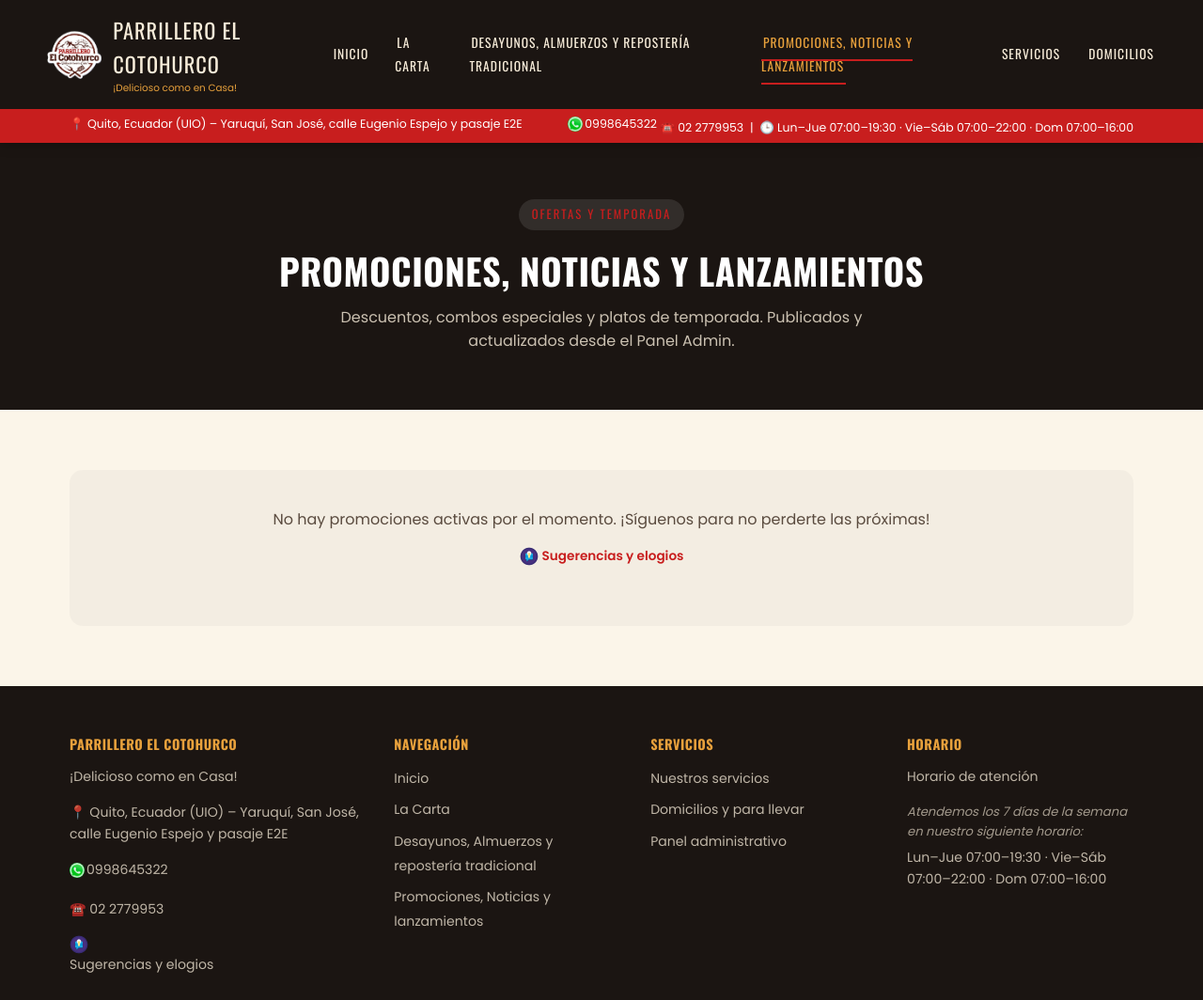
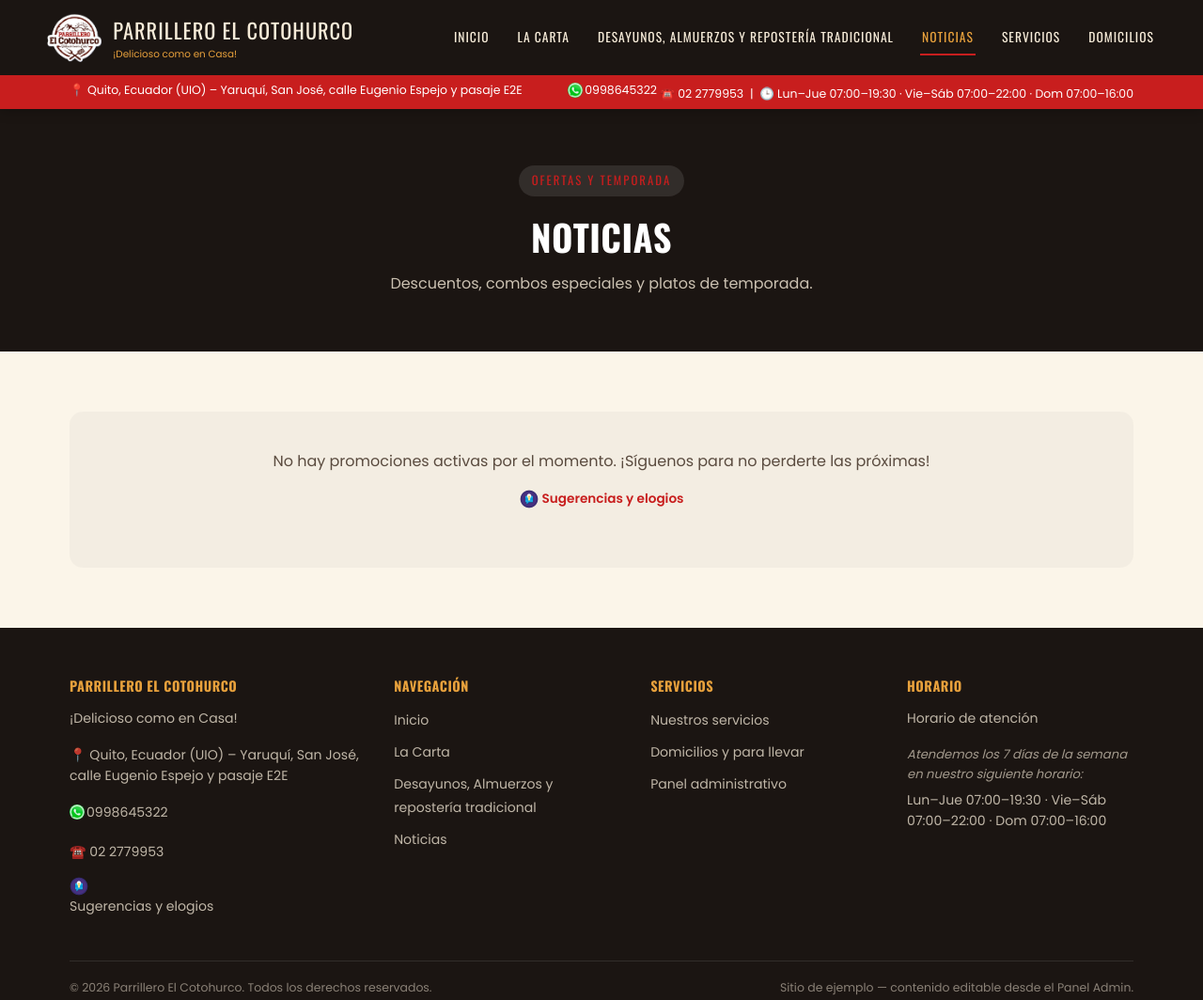
Before and after one commit to jhoncalva016-cell/Parrillero-cotohurco, a website: page promociones.html in a window 1280 px wide. Shown: the top 1064 px of the page at 94% size. Drawn offline with nearby package versions, Linux system fonts and the light colour scheme.

Commit message:
Add files via upload

```diff
--- a/promociones.html
+++ b/promociones.html
@@ -24,7 +24,7 @@
       <li><a href="index.html">Inicio</a></li>
       <li><a href="carta.html">La Carta</a></li>
       <li><a href="desayunos.html">Desayunos, Almuerzos y repostería tradicional</a></li>
-      <li><a href="promociones.html" class="active">Promociones, Noticias y lanzamientos</a></li>
+      <li><a href="promociones.html" class="active">Noticias</a></li>
       <li><a href="servicios.html">Servicios</a></li>
       <li><a href="domicilios.html">Domicilios</a></li>
     </ul>
@@ -40,8 +40,8 @@
 <section class="page-hero">
   <div class="container">
     <span class="eyebrow">Ofertas y temporada</span>
-    <h1>Promociones, Noticias y Lanzamientos</h1>
-    <p>Descuentos, combos especiales y platos de temporada. Publicados y actualizados desde el Panel Admin.</p>
+    <h1>Noticias</h1>
+    <p>Descuentos, combos especiales y platos de temporada.</p>
   </div>
 </section>
 
@@ -74,7 +74,7 @@
           <li><a href="index.html">Inicio</a></li>
           <li><a href="carta.html">La Carta</a></li>
           <li><a href="desayunos.html">Desayunos, Almuerzos y repostería tradicional</a></li>
-          <li><a href="promociones.html">Promociones, Noticias y lanzamientos</a></li>
+          <li><a href="promociones.html">Noticias</a></li>
         </ul>
       </div>
       <div>
```
Also changed, not shown: carta.html (+2 -2 lines), desayunos.html (+2 -2 lines), domicilios.html (+2 -2 lines), index.html (+3 -3 lines), servicios.html (+2 -2 lines).
